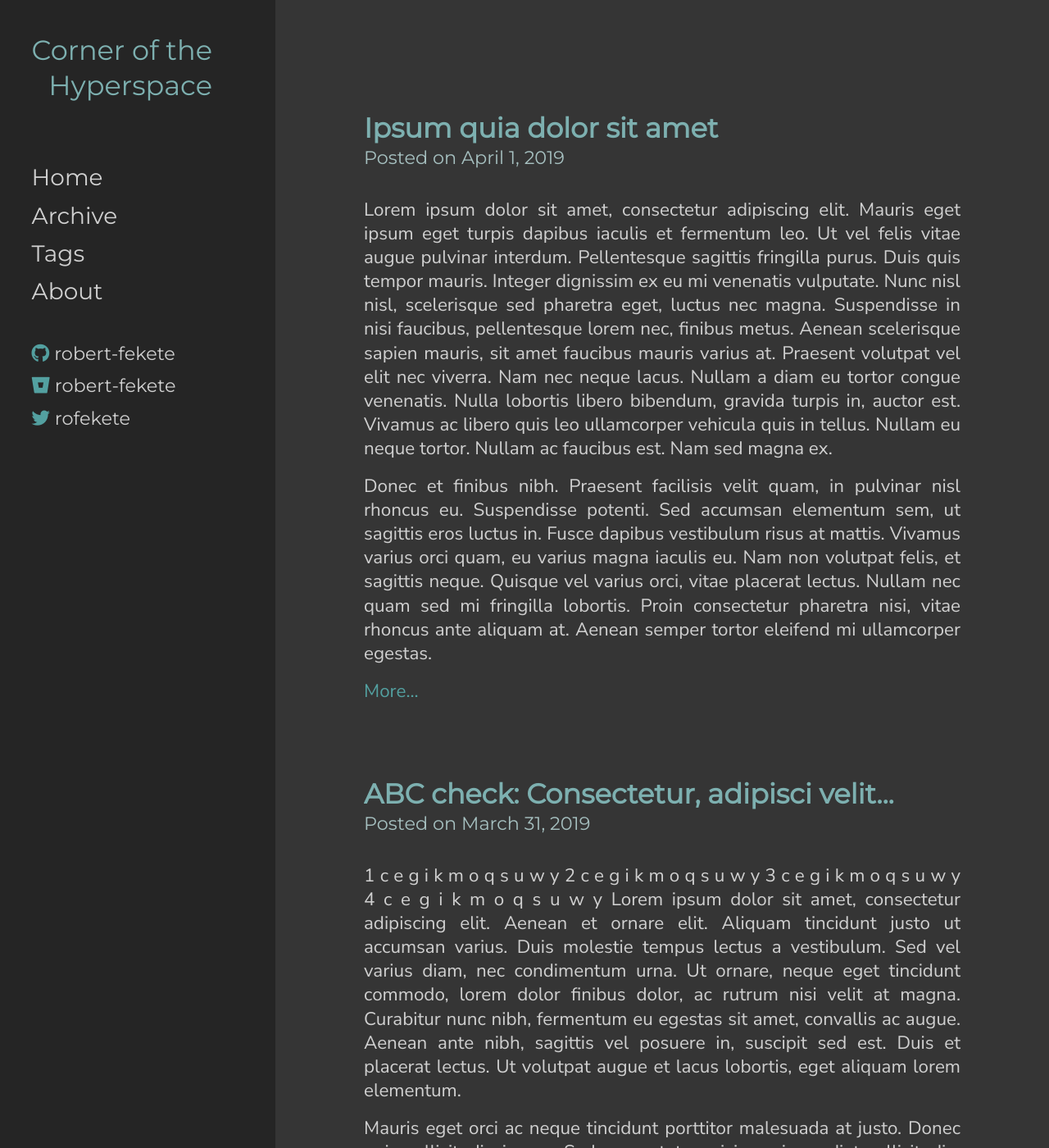
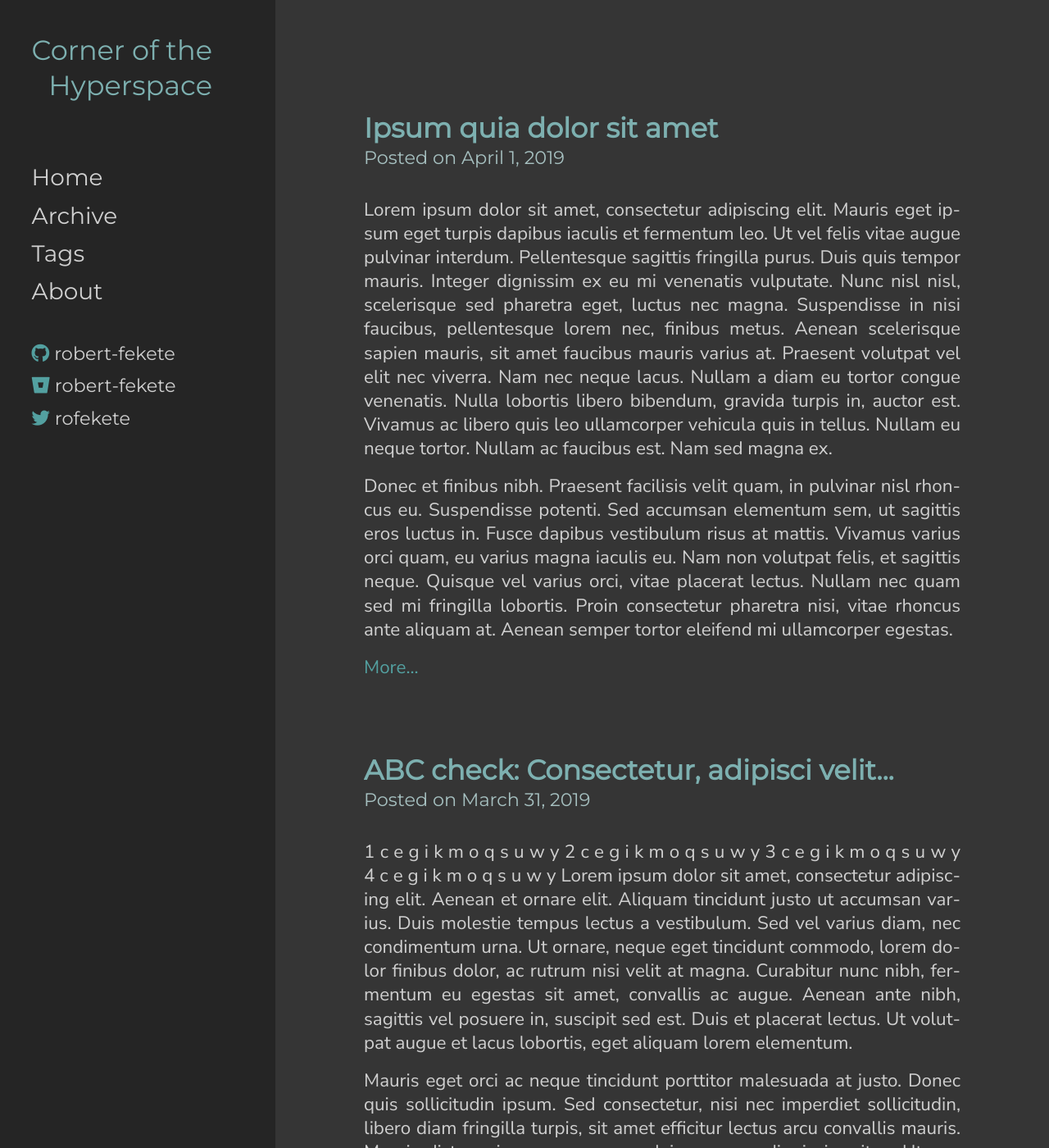
Before and after one commit to robert-fekete/robert-fekete.github.io, a Jekyll site: the page built from index.html, in a window 1280 px wide and 1400 px high. Shown: the whole window at 82% size. Built offline with Jekyll 4.4.1, drawn with Linux system fonts in a browser that asks for light colours; nearby versions of some CDN libraries; the list of posts is cut into pages by our own code.

Commit message:
Adding some typography details

```diff
--- a/_sass/fonts.scss
+++ b/_sass/fonts.scss
@@ -86,6 +86,9 @@
     font-family:  $body_font_family;
     color: $font_color;
     font-size: $small_font;
+    font-feature-settings: "kern";
+    text-rendering: optimizeLegibility;
+    hyphens: auto;
 }
 
 .body-text{
```
